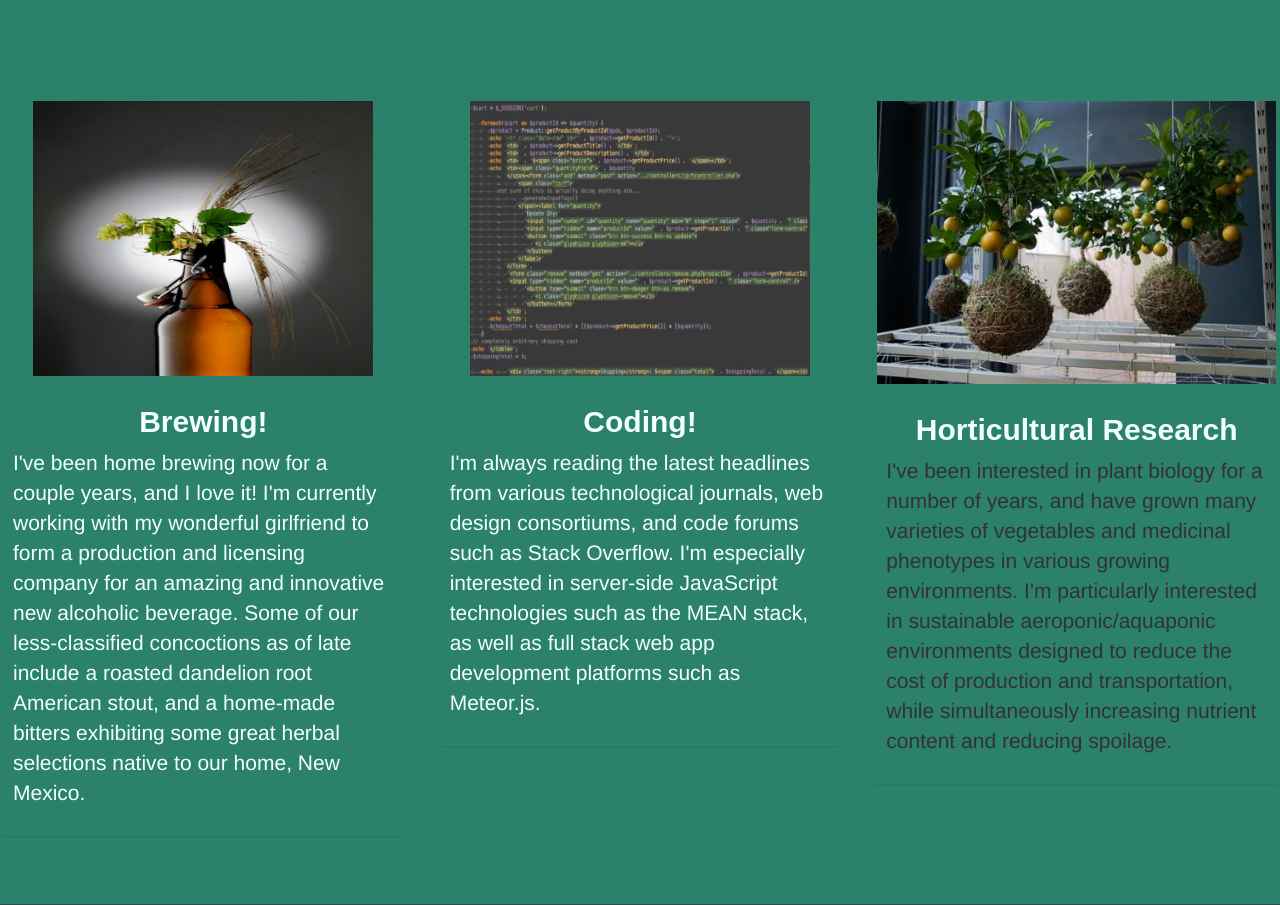
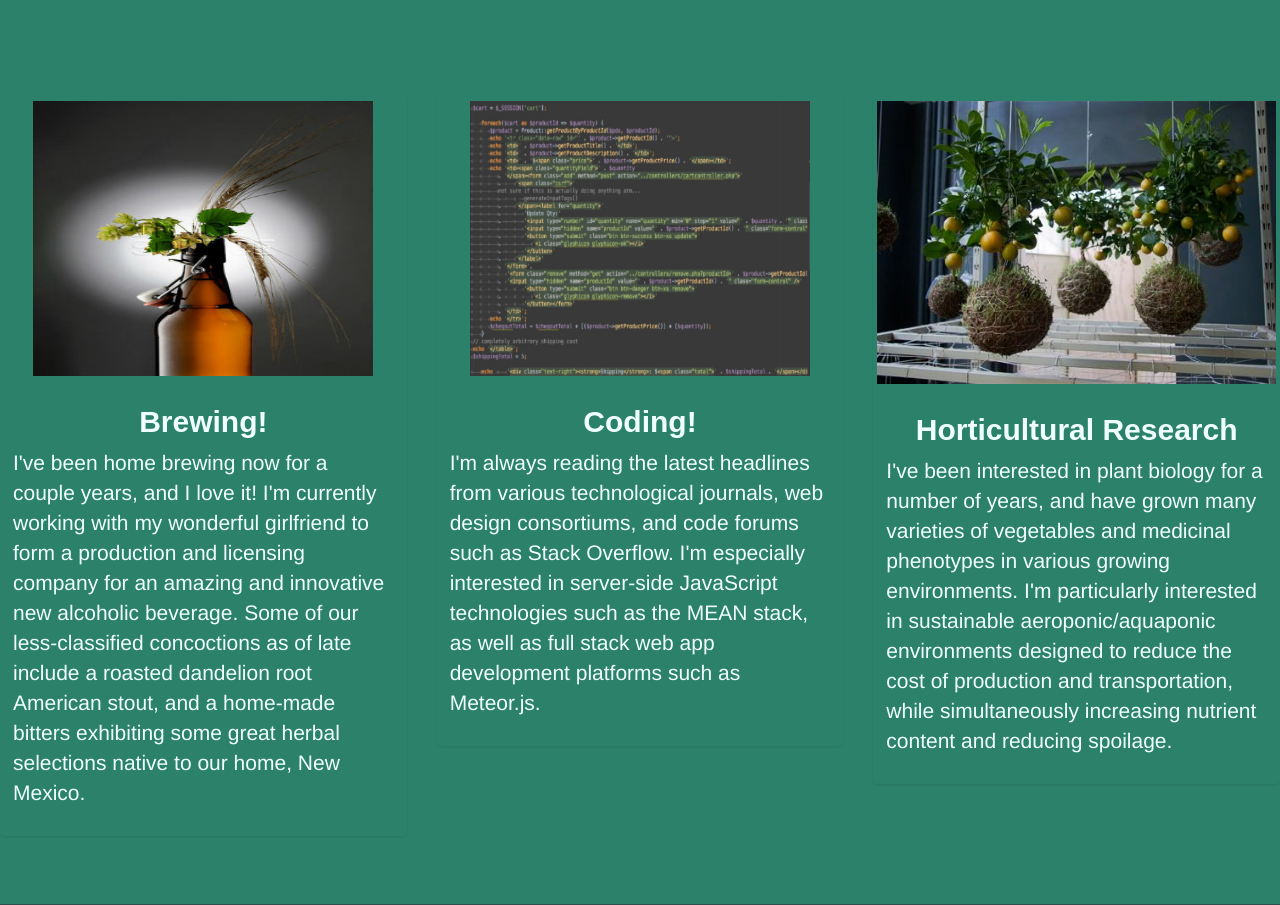
Before and after one commit to jameswlhill/jameshill, a PHP site: page / in a window 1280 px wide; the page is wider, and only the part inside the window is pictured. Shown: the part 747-1652 px from the top of that part. Run offline with PHP 8.4, Linux system fonts and the light colour scheme; data that the repository does not hold is empty; some libraries are stand-ins or nearby versions; some web fonts are replaced.

Commit message:
updated some colors

```diff
--- a/css/custom.css
+++ b/css/custom.css
@@ -77,7 +77,7 @@ img#code {
 
 #about > div:nth-child(2) > div:nth-child(1) > div > div > p,
 #about > div:nth-child(2) > div:nth-child(2) > div > div > p,
-#about > div:nth-child(2) > div:nth-child(2) > div > div > p {
+#about > div:nth-child(2) > div:nth-child(3) > div > div > p {
 	color: azure;
 }
 
```
